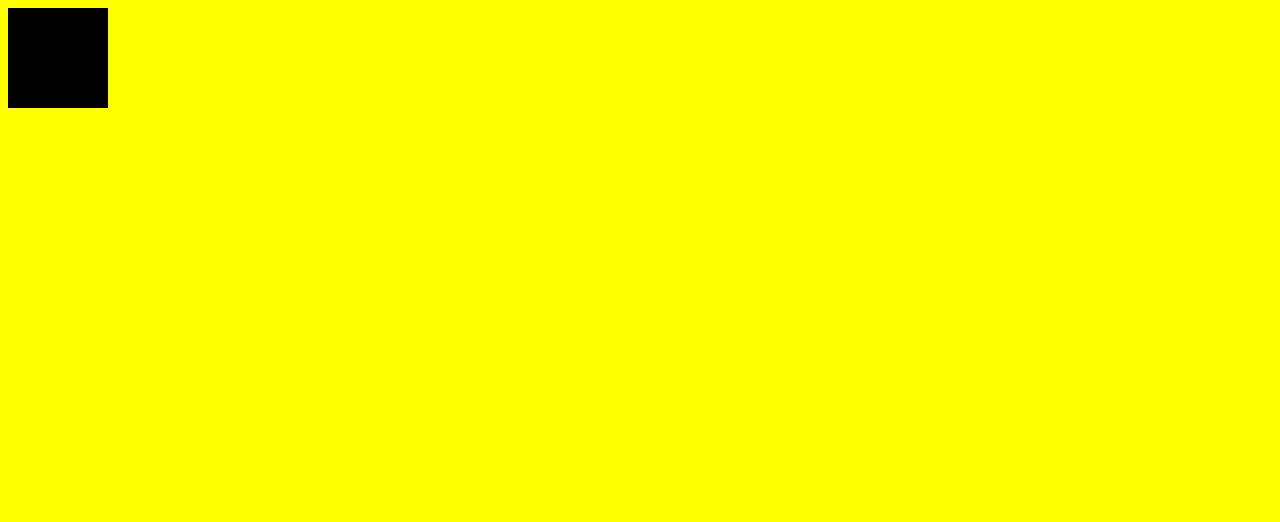
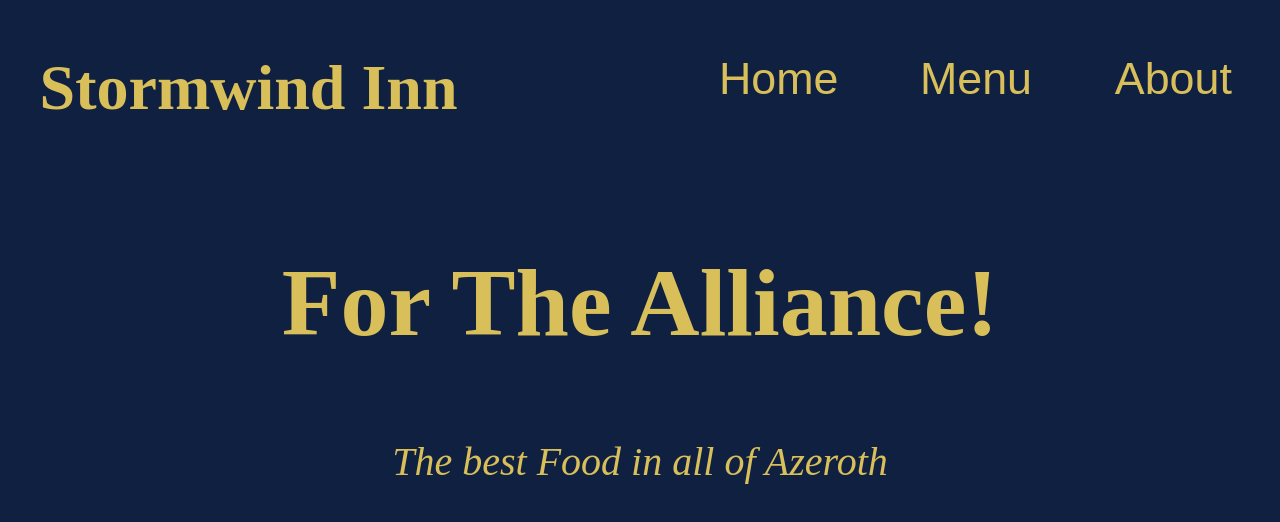
Before and after one commit to jacobbarnette/restaurant, a website built with webpack: page dist/index.html in a window 1280 px wide. Built offline with nearby package versions, Linux system fonts and the light colour scheme.

Commit message:
set up unique modules for pages using webpack

```diff
--- a/src/assets/css/styles.css
+++ b/src/assets/css/styles.css
@@ -1,9 +1,67 @@
-body {
-    background-color: yellow;
+:root {
+    --blue: #102041;
+    --white: #ffffff;
+    --gold: #d8bf5a;
 }
 
-#content {
-    width: 100px;
-    height: 100px;
-    background-color: black;
+html {
+    background-color: var(--blue);
 }
+
+#navContainer {
+    display: grid;
+    grid-template-columns: repeat(2, 1fr);
+    grid-column-start: 2;
+        color: var(--gold)
+}
+
+h1 {
+    margin-left: 5%;
+    font-size: 4em;
+}
+
+ul {
+    display: grid;
+    list-style-type: none;
+    grid-template-columns: repeat(3, 1fr);
+    font-size: 2em;
+}
+
+button {
+    font-size: 1.4em;
+    margin-top: 6%;
+    background: none;
+    border: none;
+    color: var(--gold);
+}
+
+#homeContent {
+    width: 100%;
+    height: 100%;
+    color: white;
+}
+
+h2 {
+    color: var(--gold);
+    font-size: 6em;
+    text-align: center;
+    width: 100%;
+}
+
+#tagline {
+    font-size: 2.5em;
+    width: 100%;
+    text-align: center;
+    font-style: italic;
+    color: var(--gold);
+
+}
+
+#aboutTxt {
+    color: var(--gold);
+    width: 50%;
+    text-align: center;
+    font-size: 2.5em;
+    margin: 0 auto;
+    line-height: 1.2em;
+}
--- a/src/index.js
+++ b/src/index.js
@@ -1,2 +1,22 @@
-import "./assets/css/styles.css";
+import  './assets/css/styles.css';
+import './modules/initial.js'
+import loadAbout from './modules/about.js'
+import loadPage from './modules/initial';
+import loadHome from './modules/home.js';
+
 console.log('working');
+
+function navBarEvents(){
+    const homePgBtn = document.getElementById('homePg');
+    const menuPgBtn = document.getElementById('menuPg')
+    const aboutPgBtn = document.getElementById('aboutPg');
+
+    homePgBtn.addEventListener('click', loadHome);
+    aboutPgBtn.addEventListener('click', loadAbout);
+}
+
+ function init() {
+
+     navBarEvents()
+ }
+ init();
--- /dev/null
+++ b/src/modules/about.js
@@ -0,0 +1,13 @@
+function loadAbout() {
+    const pgContent = document.getElementById('pgContent');
+    const tagline = document.getElementById('tagline');
+    pgContent.removeChild(tagline);
+
+    const aboutTxt = document.createElement('h3');
+    aboutTxt.setAttribute('id', 'tagline');
+    aboutTxt.textContent = '   Lorem ipsum dolor sit amet consectetur adipisicing elit. Eligendi perferendis nobis nulla facere! Modi dignissimos corporis ipsa nam ullam reprehenderit, est error, consequuntur dolor hic commodi? Exercitationem neque dignissimos maxime.    '
+    pgContent.appendChild(aboutTxt);
+}
+
+
+export default loadAbout ;
--- /dev/null
+++ b/src/modules/home.js
@@ -0,0 +1,11 @@
+function loadHome(){
+    const pgContent = document.getElementById('pgContent');
+    const tagline = document.getElementById('tagline');
+
+
+
+    tagline.textContent = 'The best food in all of Azeroth';
+
+}
+
+export default loadHome ;
--- /dev/null
+++ b/src/modules/initial.js
@@ -0,0 +1,51 @@
+function loadPage(){
+    const content = document.getElementById('content');
+    const navContainer = document.createElement('div');
+    navContainer.setAttribute('id', 'navContainer');
+
+    const header = document.createElement('h1');
+
+    header.textContent = 'Stormwind Inn';
+
+    const navbar = document.createElement('nav');
+    const ul = document.createElement('ul');
+    const homePg = document.createElement('button');
+    homePg.textContent = 'Home';
+    homePg.setAttribute('id', 'homePg');
+    const menuPg = document.createElement('button');
+    menuPg.textContent = 'Menu';
+    menuPg.setAttribute('id', 'menuPg');
+    const aboutPg = document.createElement('button');
+    aboutPg.textContent = 'About';
+    aboutPg.setAttribute('id', 'aboutPg');
+
+    navContainer.appendChild(header);
+    navContainer.appendChild(navbar);
+    navbar.appendChild(ul);
+    ul.appendChild(homePg);
+    ul.appendChild(menuPg);
+    ul.appendChild(aboutPg);
+
+    const pgContent = document.createElement('div');
+    pgContent.setAttribute('id', 'pgContent');
+
+    const homeHeader = document.createElement('h2');
+    homeHeader.textContent= 'For The Alliance!'
+    pgContent.appendChild(homeHeader)
+
+    const tagLine = document.createElement('p');
+    tagLine.textContent = 'The best Food in all of  Azeroth'
+    tagLine.setAttribute('id','tagline');
+    pgContent.appendChild(tagLine)
+
+
+
+    content.appendChild(navContainer);
+    content.appendChild(pgContent);
+
+
+
+}
+loadPage();
+
+export default loadPage ;
```
Also changed, not shown: dist/index.html, dist/main.js, src/assets/imgs/stormwind.jpeg (added).
